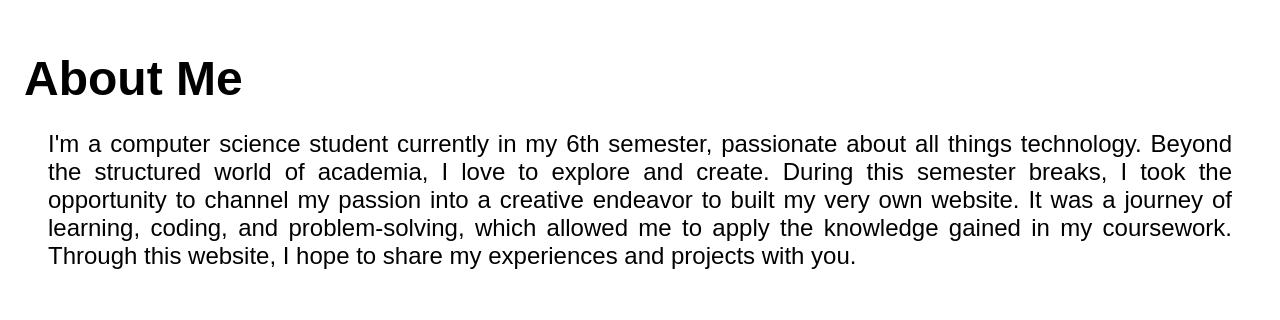
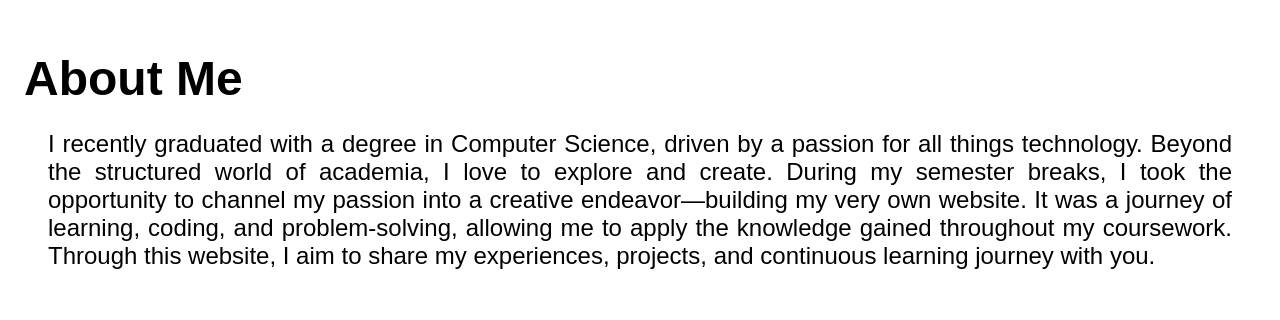
Before and after one commit to VinskyStrauss/Porto-website, a React (Vite) app: page / in a window 1280 px wide. Shown: the part 933-1253 px from the top of the page. Built offline with nearby package versions, Linux system fonts and the light colour scheme; a web font is replaced by a local one.

Commit message:
change cv and change description

```diff
--- a/src/App.jsx
+++ b/src/App.jsx
@@ -186,7 +186,7 @@ function App() {
           />
         </div>
         <a
-          href="https://drive.google.com/file/d/1i_smhHb1H-FngUNaX9Vjb_m3ei429n6e/view?usp=sharing"
+          href="https://drive.google.com/file/d/1kSFQAXxCD1GwPLtwAKgkD_KMNEe2Cctz/view?usp=sharing"
           download
           target="_blank"
           rel="noreferrer"
@@ -199,14 +199,15 @@ function App() {
         <div>
           <h1>About Me</h1>
           <p className="center-paragraph">
-            I'm a computer science student currently in my 6th semester,
-            passionate about all things technology. Beyond the structured world
-            of academia, I love to explore and create. During this semester
-            breaks, I took the opportunity to channel my passion into a creative
-            endeavor to built my very own website. It was a journey of learning,
-            coding, and problem-solving, which allowed me to apply the knowledge
-            gained in my coursework. Through this website, I hope to share my
-            experiences and projects with you.
+            I recently graduated with a degree in Computer Science, driven by a
+            passion for all things technology. Beyond the structured world of
+            academia, I love to explore and create. During my semester breaks, I
+            took the opportunity to channel my passion into a creative
+            endeavor—building my very own website. It was a journey of learning,
+            coding, and problem-solving, allowing me to apply the knowledge
+            gained throughout my coursework. Through this website, I aim to
+            share my experiences, projects, and continuous learning journey with
+            you.
           </p>
         </div>
         <div className="skills">
```
